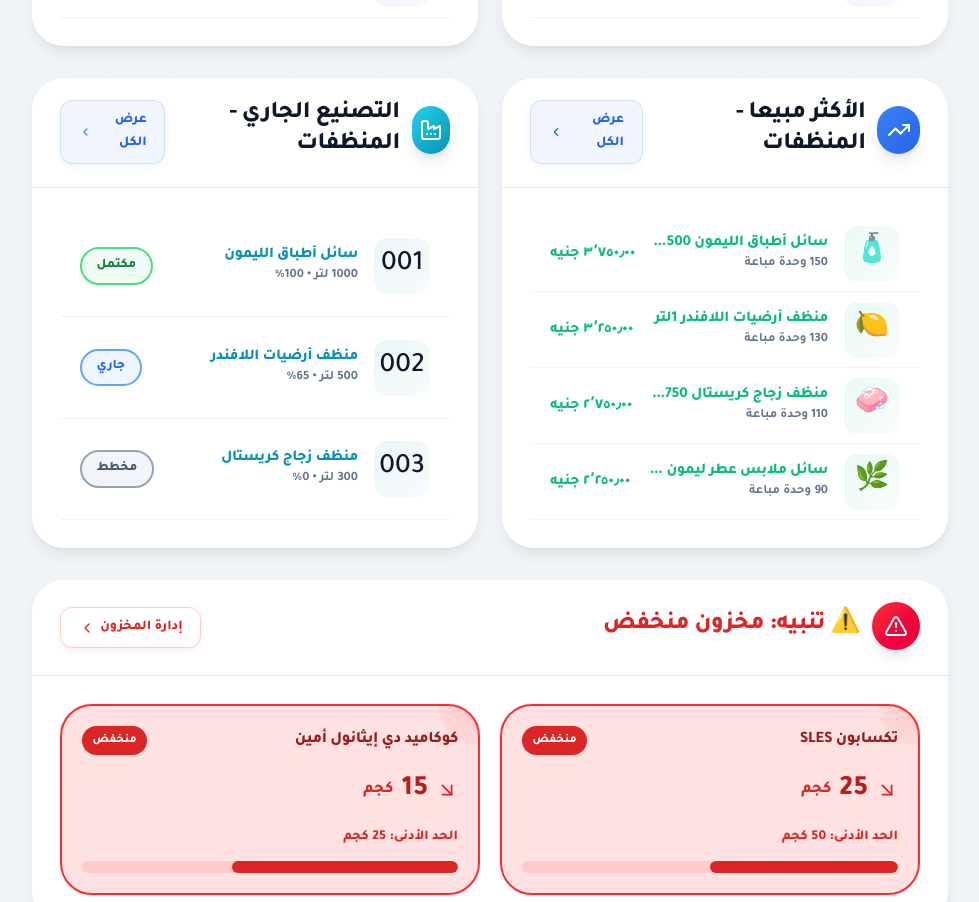
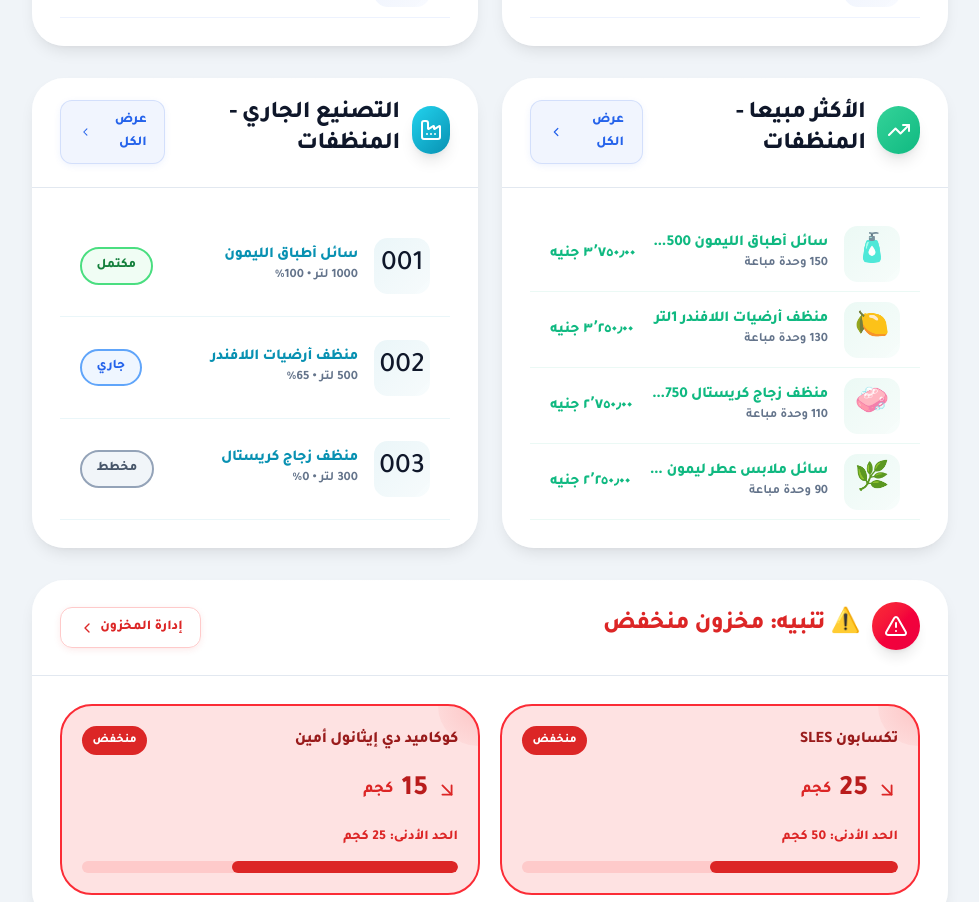
Before and after one commit to fantazia1110-design/BRAVO-new-sestym-, a Next.js app: page /detergents in a window 1280 px wide. Shown: the part 1497-2399 px from the top of the page, without its empty margins (0-979 px from the left). Built offline with nearby package versions, Linux system fonts and the light colour scheme.

Commit message:
style: 4 dashboard cards each distinct color - last formulas purple #7c3aed, last products green #16a34a, best selling emerald #10b981, production cyan #0891b2 - each icon same color with harmony
Co-authored-by: arena-agent <297053741+arena-agent@users.noreply.github.com>

```diff
--- a/src/components/ui/SectionPage.tsx
+++ b/src/components/ui/SectionPage.tsx
@@ -198,10 +198,10 @@ export default function SectionPage({ section, rawMaterials, formulas, products,
           </div>
 
           <div className="two-col-layout">
-            <div className="card list-card animate-slide-up" style={{ animationDelay: '0.85s', border: `2px solid ${c}30`, borderTop: `4px solid ${c}` }}>
-              <div className="card-header flex items-center justify-between" style={{ background: `linear-gradient(to bottom, ${c}08, rgba(248,250,252,0.9))` }}>
-                <h2 style={{ fontWeight: 900, fontSize: '1.5rem', display: 'flex', alignItems: 'center', gap: '0.75rem', color: c }}>
-                  <span className="w-12 h-12 rounded-xl flex items-center justify-center text-white shadow-lg" style={{ background: `linear-gradient(135deg, ${cl}, ${c})` }}>
+            <div className="card list-card animate-slide-up" style={{ animationDelay: '0.85s', border: `2px solid #10b98130`, borderTop: `4px solid #10b981` }}>
+              <div className="card-header flex items-center justify-between" style={{ background: `linear-gradient(to bottom, #10b98108, rgba(248,250,252,0.9))` }}>
+                <h2 style={{ fontWeight: 900, fontSize: '1.5rem', display: 'flex', alignItems: 'center', gap: '0.75rem', color: '#10b981' }}>
+                  <span className="w-12 h-12 rounded-xl flex items-center justify-center text-white shadow-lg" style={{ background: `linear-gradient(135deg, #34d399, #10b981)` }}>
                     <TrendingUp size={24} />
                   </span>
                   الأكثر مبيعا - {section.name}
```
